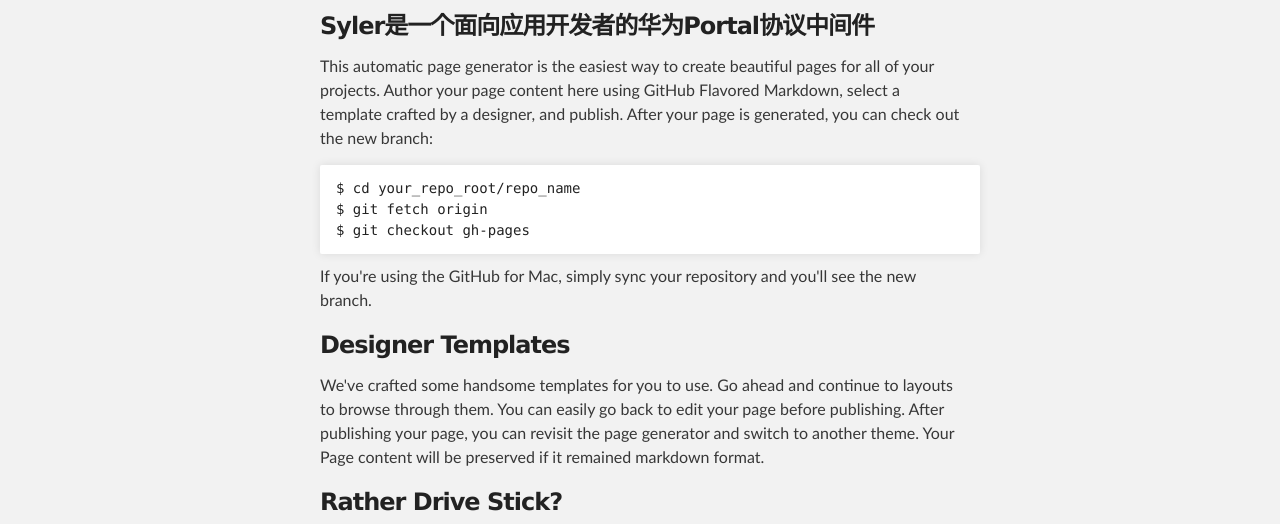
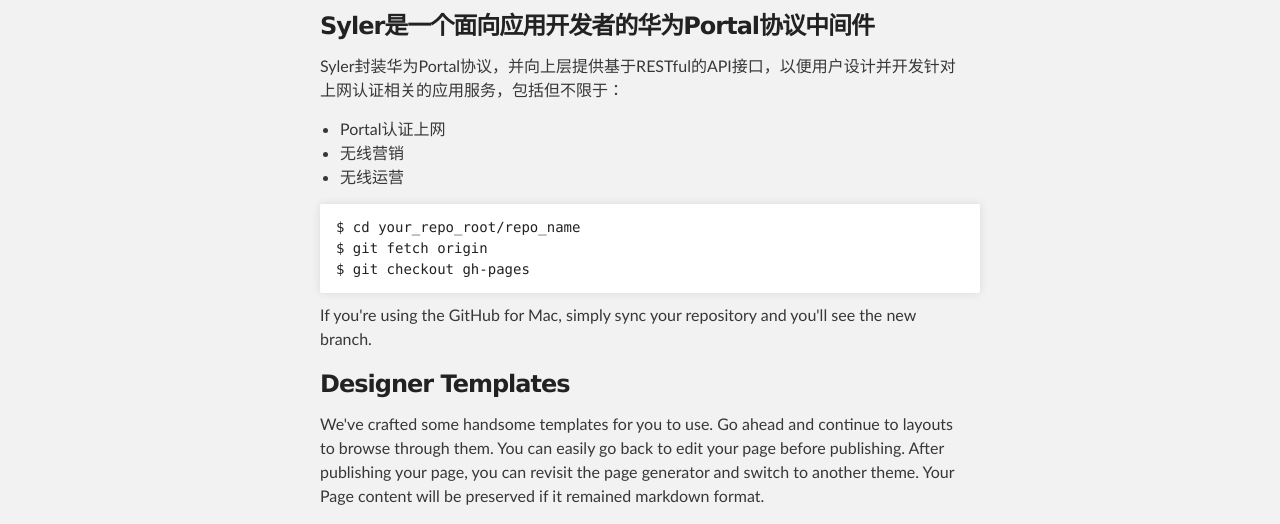
Before and after one commit to extrame/syler, a plain HTML site: page index.html in a window 1280 px wide. Shown: the part 252-776 px from the top of the page. Drawn offline with Linux system fonts and the light colour scheme.

Commit message:
update description

```diff
--- a/index.html
+++ b/index.html
@@ -34,7 +34,12 @@
         <h3>
 <a id="welcome-to-github-pages" class="anchor" href="#welcome-to-github-pages" aria-hidden="true"><span class="octicon octicon-link"></span></a>Syler是一个面向应用开发者的华为Portal协议中间件</h3>
 
-<p>This automatic page generator is the easiest way to create beautiful pages for all of your projects. Author your page content here using GitHub Flavored Markdown, select a template crafted by a designer, and publish. After your page is generated, you can check out the new branch:</p>
+<p>Syler封装华为Portal协议，并向上层提供基于RESTful的API接口，以便用户设计并开发针对上网认证相关的应用服务，包括但不限于：</p>
+<ul>
+  <li>Portal认证上网</li>
+  <li>无线营销</li>
+  <li>无线运营</li>
+</ul>
 
 <pre><code>$ cd your_repo_root/repo_name
 $ git fetch origin
```
